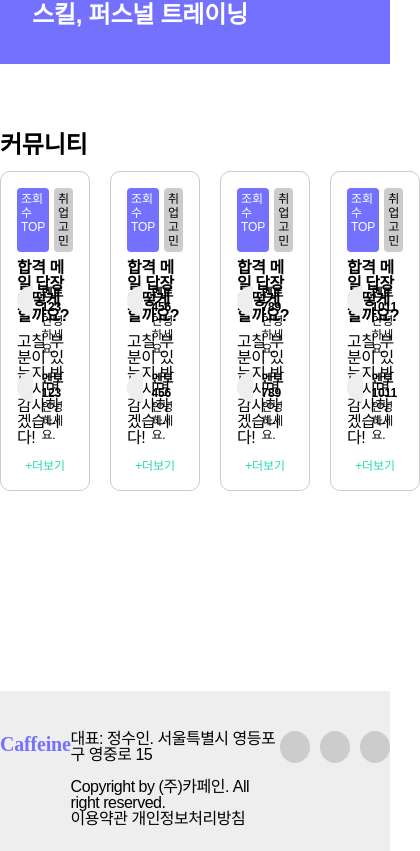
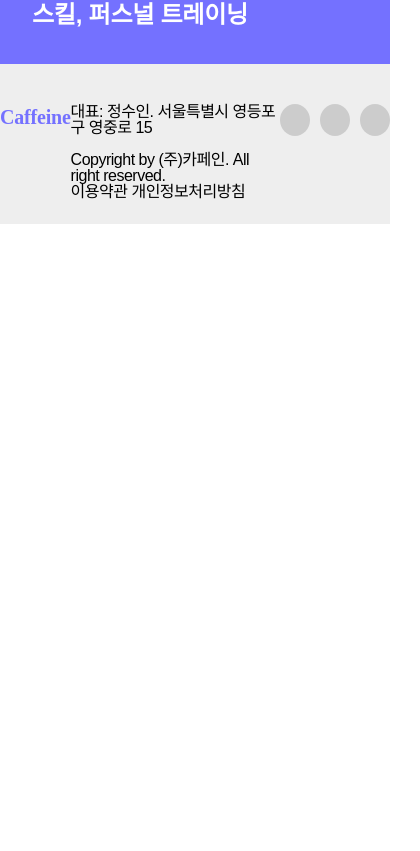
Before and after one commit to suinj8/react-typescript-caffeine, a React (Create React App) app: page / in a window 390 px wide. Shown: the part 2959-3810 px from the top of the page, 420 px wide, since content can reach past the window. After the commit the page ends 3183 px from the top, so only its background shows below. Built offline with nearby package versions, Linux system fonts and the light colour scheme.

Commit message:
feat: apply mediaquery to Community

```diff
--- a/src/pages/Home/index.tsx
+++ b/src/pages/Home/index.tsx
@@ -10,7 +10,11 @@ import HomeBanner from "./Components/HomeBanner";
 import Community from "./Components/Community";
 import Footer from "../../components/Footer";
 
+import { useMediaQuery } from "react-responsive";
+
 const Home = () => {
+  const isDesktop = useMediaQuery({ query: "(min-width: 769px)" });
+
   return (
     <div>
       <HomeHeader />
@@ -23,7 +27,9 @@ const Home = () => {
         campListCards={OnsaleCampSample}
       />
       <HomeBanner content="현직자와 소통하며 배우는 실무 스킬, 퍼스널 트레이닝" />
-      <Community CommunityTitle="커뮤니티" CommunityCards={CommunitySample} />
+      {isDesktop && (
+        <Community CommunityTitle="커뮤니티" CommunityCards={CommunitySample} />
+      )}
       <Footer />
     </div>
   );
```
